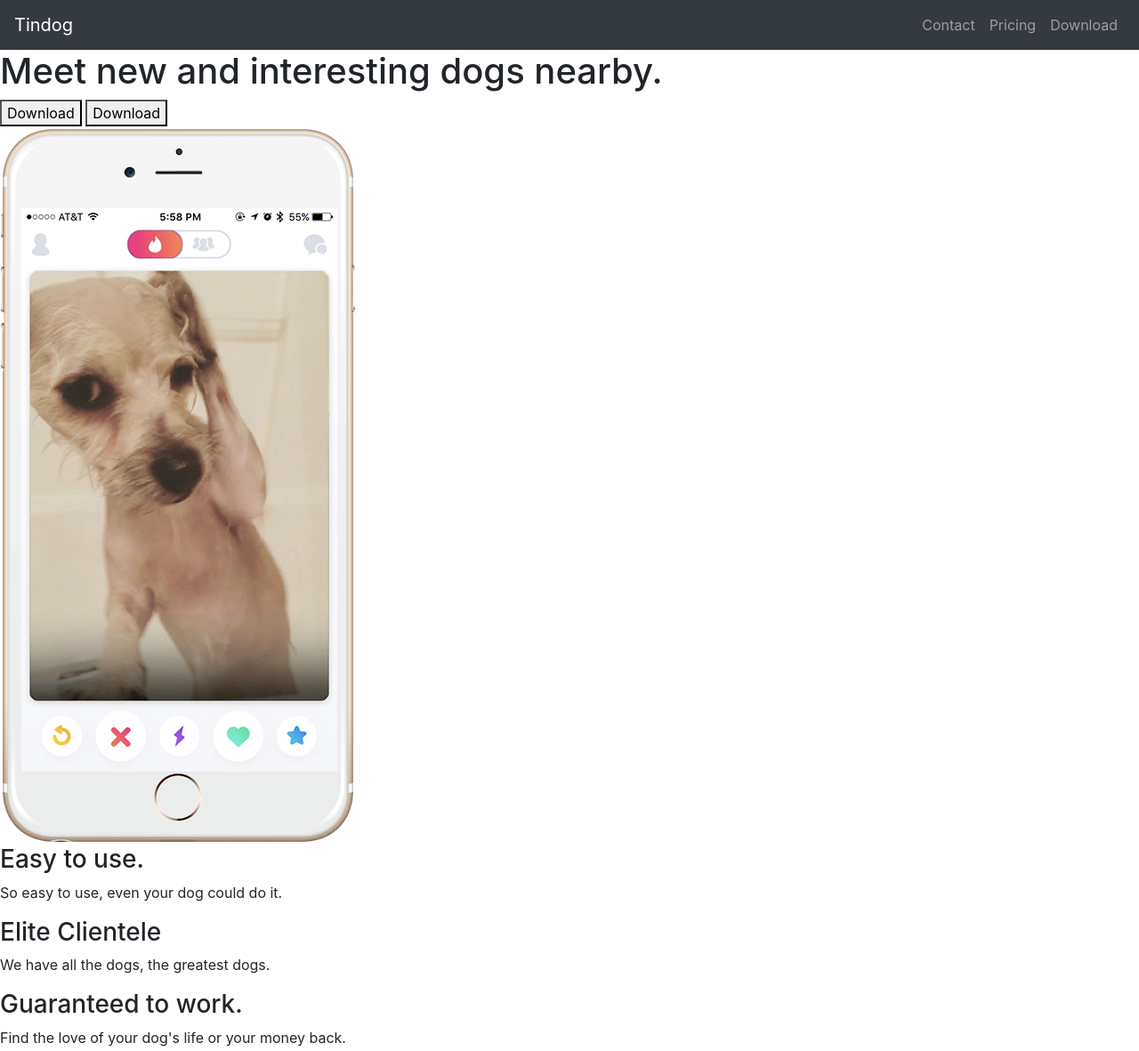
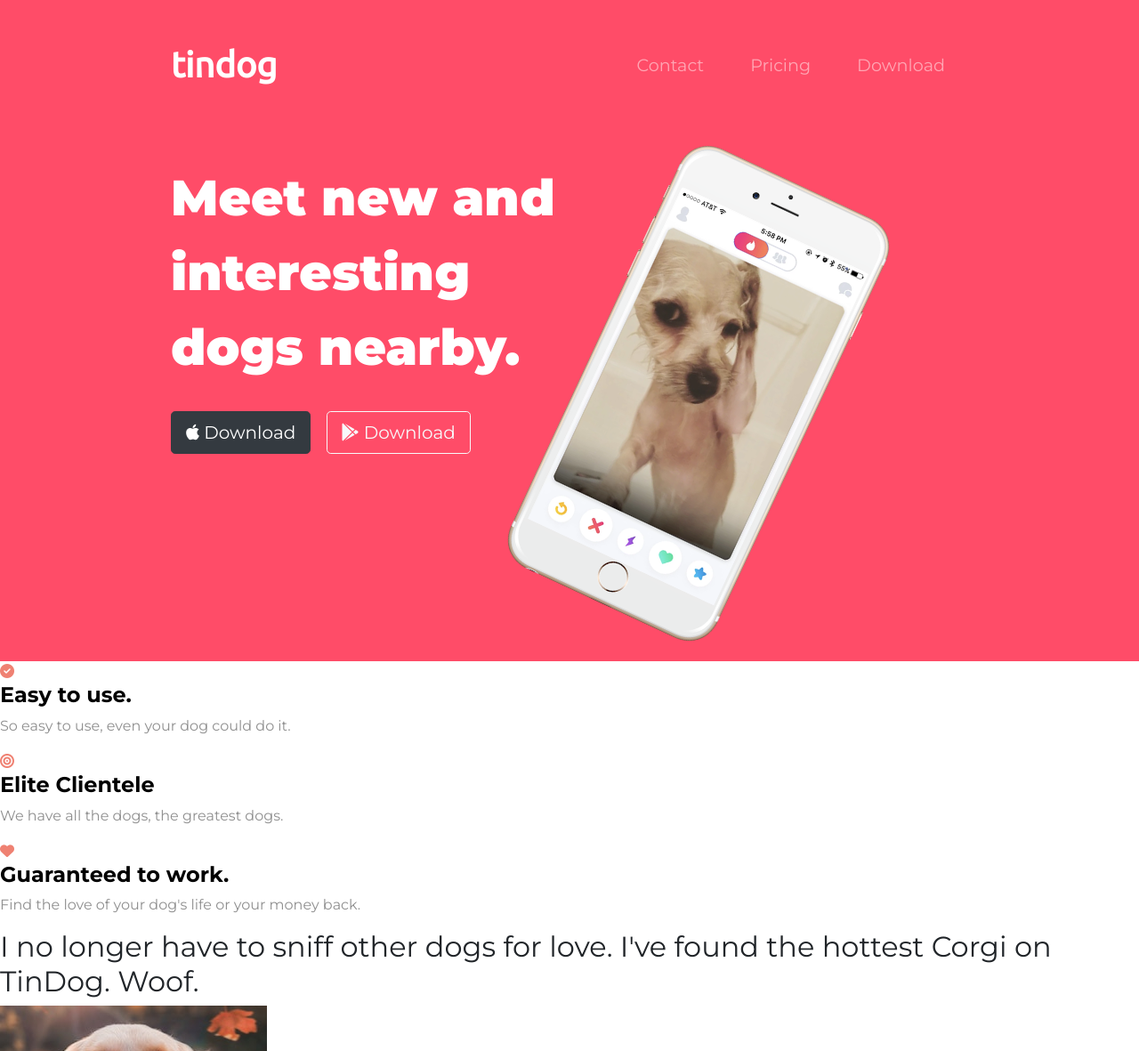
Before and after one commit to DefiantFractal/TinDog-Project, a plain HTML site: page index.html in a window 1280 px wide. Shown: the top 1181 px of the page at 89% size. Drawn offline with nearby package versions, Linux system fonts and the light colour scheme.

Commit message:
Navbar & title stylized
Added background color, changed fonts, updated the download buttons.

```diff
--- a/css/styles.css
+++ b/css/styles.css
@@ -0,0 +1,73 @@
+body {
+    font-family: 'Montserrat';
+}
+
+#title {
+    background-color: #ff4c68;
+    color: #fff;
+}
+
+.container-fluid {
+    padding: 3% 15%;
+}
+
+h1 {
+    font-family: 'Montserrat';
+    font-size: 3.5rem;
+    line-height: 1.5;
+    font-weight: 900;
+}
+
+/* Navigation Bar */
+
+.navbar {
+    padding: 0 0 4.5rem;
+}
+
+.navbar-brand {
+    font-family: 'Ubuntu';
+    font-size: 2.5rem;
+    font-weight: bold;
+}
+
+.nav-item {
+    padding: 0 18px;
+}
+
+.nav-link {
+    font-size: 1.2rem;
+    font-family: 'Montserrat';
+    font-weight: 400;
+}
+
+/* Download Buttons */
+
+.download-button {
+    margin: 5% 3% 5% 0%;
+}
+
+/* Title Image */
+
+.title-image {
+    width: 60%;
+    transform: rotate(25deg);
+}
+
+/* Features */
+
+.featureIMG {
+    color: #ef8172;
+}
+
+
+.featureTitle {
+    font-family: 'Montserrat';
+    color: black;
+    font-weight: 700;
+    font-size: 1.5rem;
+}
+
+.featureDescript {
+    font-family: 'Montserrat';
+    color: #8f8f8f;
+}
--- a/index.html
+++ b/index.html
@@ -3,30 +3,46 @@
 
 <head>
   <meta charset="utf-8">
-  <title>TinDog</title>
+  <title>tinDog</title>
+
+  <!-- Google Fonts  -->
+  <link rel="preconnect" href="https://fonts.googleapis.com">
+  <link rel="preconnect" href="https://fonts.gstatic.com" crossorigin>
+  <link href="https://fonts.googleapis.com/css2?family=Montserrat:wght@100;400;700;900&family=Ubuntu&display=swap"
+    rel="stylesheet">
+
+  <!-- CSS Stylesheets -->
   <link rel="stylesheet" href="https://cdn.jsdelivr.net/npm/bootstrap@4.1.3/dist/css/bootstrap.min.css"
     integrity="sha384-MCw98/SFnGE8fJT3GXwEOngsV7Zt27NXFoaoApmYm81iuXoPkFOJwJ8ERdknLPMO" crossorigin="anonymous">
+  <link rel="stylesheet" href="css/styles.css">
+
+  <!-- Font Awesome -->
+  <script src="https://kit.fontawesome.com/15480e6ae2.js" crossorigin="anonymous"></script>
+
+  <!-- Bootstrap Scripts -->
     <script src="https://code.jquery.com/jquery-3.3.1.slim.min.js"
     integrity="sha384-q8i/X+965DzO0rT7abK41JStQIAqVgRVzpbzo5smXKp4YfRvH+8abtTE1Pi6jizo" crossorigin="anonymous"></script>
   <script src="https://cdn.jsdelivr.net/npm/popper.js@1.14.3/dist/umd/popper.min.js"
     integrity="sha384-ZMP7rVo3mIykV+2+9J3UJ46jBk0WLaUAdn689aCwoqbBJiSnjAK/l8WvCWPIPm49" crossorigin="anonymous"></script>
   <script src="https://cdn.jsdelivr.net/npm/bootstrap@4.1.3/dist/js/bootstrap.min.js"
     integrity="sha384-ChfqqxuZUCnJSK3+MXmPNIyE6ZbWh2IMqE241rYiqJxyMiZ6OW/JmZQ5stwEULTy" crossorigin="anonymous"></script>
-  <link rel="stylesheet" href="css/styles.css">
+
 </head>
 
 <body>
 
   <section id="title">
+    <div class="container-fluid">
 
       <!-- Nav Bar -->
 
-    <nav class="navbar bg-dark navbar-expand-lg navbar-dark">
+      <nav class="navbar navbar-expand-lg navbar-dark">
 
-      <a class="navbar-brand" href="">Tindog</a>
+        <a class="navbar-brand" href="">tindog</a>
 
-      <button class="navbar-toggler" type="button" data-toggle="collapse" data-target="#navbarSupportedContent"
-        aria-controls="navbarSupportedContent" aria-expanded="false" aria-label="Toggle navigation">
+        <button class="navbar-toggler" type="button" data-toggle="collapse"
+          data-target="#navbarSupportedContent" aria-controls="navbarSupportedContent"
+          aria-expanded="false" aria-label="Toggle navigation">
           <span class="navbar-toggler-icon"></span>
         </button>
 
@@ -49,13 +65,22 @@
 
       <!-- Title -->
 
-    <div>
+      <div class="row">
+
+        <div class="col-lg-6">
           <h1>Meet new and interesting dogs nearby.</h1>
-      <button type="button">Download</button>
-      <button type="button">Download</button>
+          <button type="button" class="btn btn-lg btn-dark download-button">
+            <i class="fa-brands fa-apple"></i> Download</button>
+          <button type="button" class="btn btn-lg btn-outline-light download-button"
+            ><i class="fa-brands fa-google-play"></i> Download</button>
         </div>
-    <div>
-      <img src="images/iphone6.png" alt="iphone-mockup">
+
+        <div class="col-lg-6">
+          <img class='title-image' src="images/iphone6.png" alt="iphone-mockup">
+        </div>
+
+      </div>
+
     </div>
 
   </section>
@@ -65,14 +90,17 @@
 
   <section id="features">
 
-    <h3>Easy to use.</h3>
-    <p>So easy to use, even your dog could do it.</p>
+    <div class="featureIMG"><i class="fa-solid fa-circle-check"></i></div>
+    <h3 class="featureTitle">Easy to use.</h3>
+    <p class="featureDescript">So easy to use, even your dog could do it.</p>
 
-    <h3>Elite Clientele</h3>
-    <p>We have all the dogs, the greatest dogs.</p>
+    <div class="featureIMG"><i class="fa-solid fa-bullseye"></i></div>
+    <h3 class="featureTitle">Elite Clientele</h3>
+    <p class="featureDescript">We have all the dogs, the greatest dogs.</p>
 
-    <h3>Guaranteed to work.</h3>
-    <p>Find the love of your dog's life or your money back.</p>
+    <div class="featureIMG"><i class="fa-solid fa-heart"></i></div>
+    <h3 class="featureTitle">Guaranteed to work.</h3>
+    <p class="featureDescript">Find the love of your dog's life or your money back.</p>
 
   </section>
 
```
Also changed, not shown: useful.html (+16 -0 lines). Lines whose indentation alone changed are shown as unchanged.
